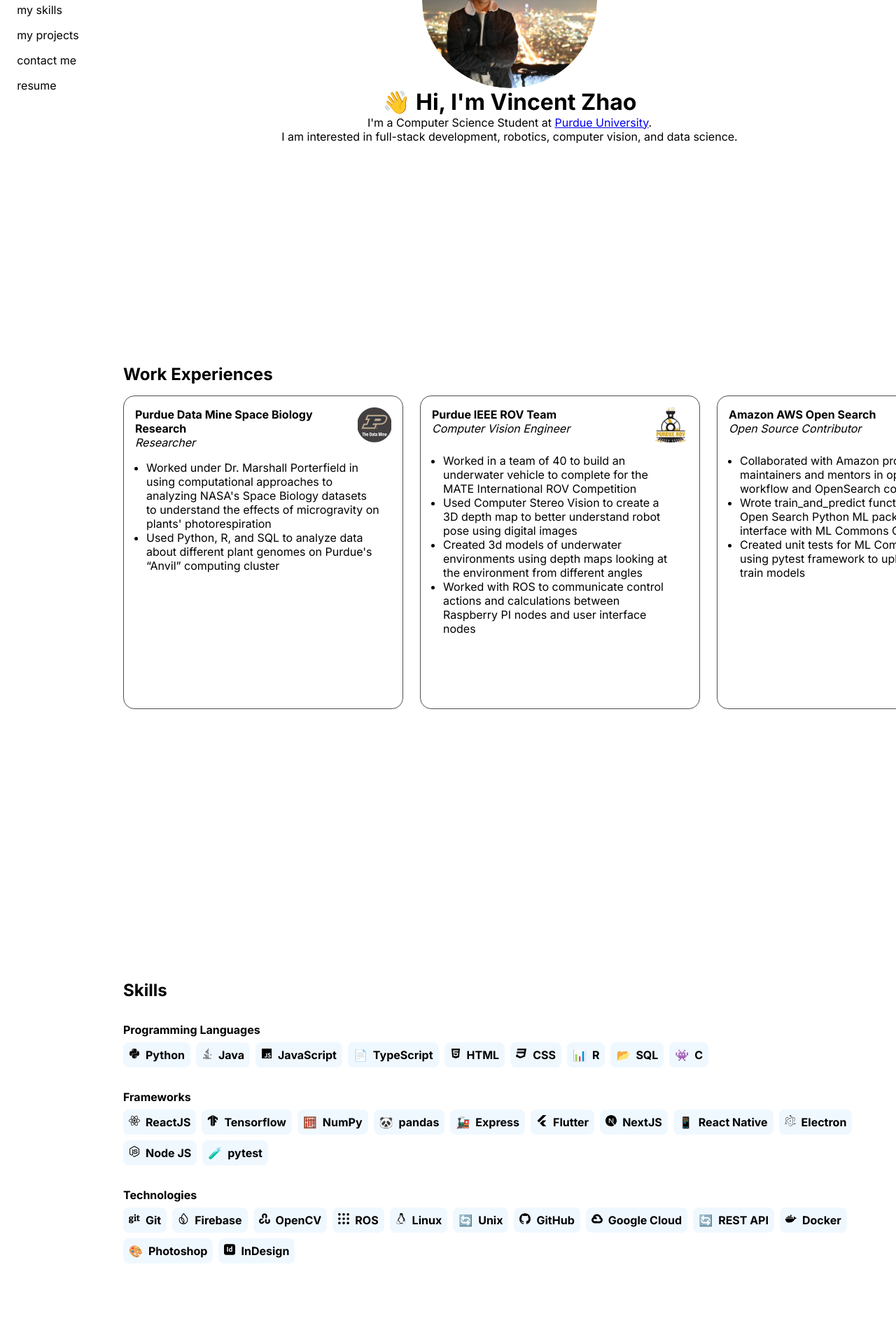
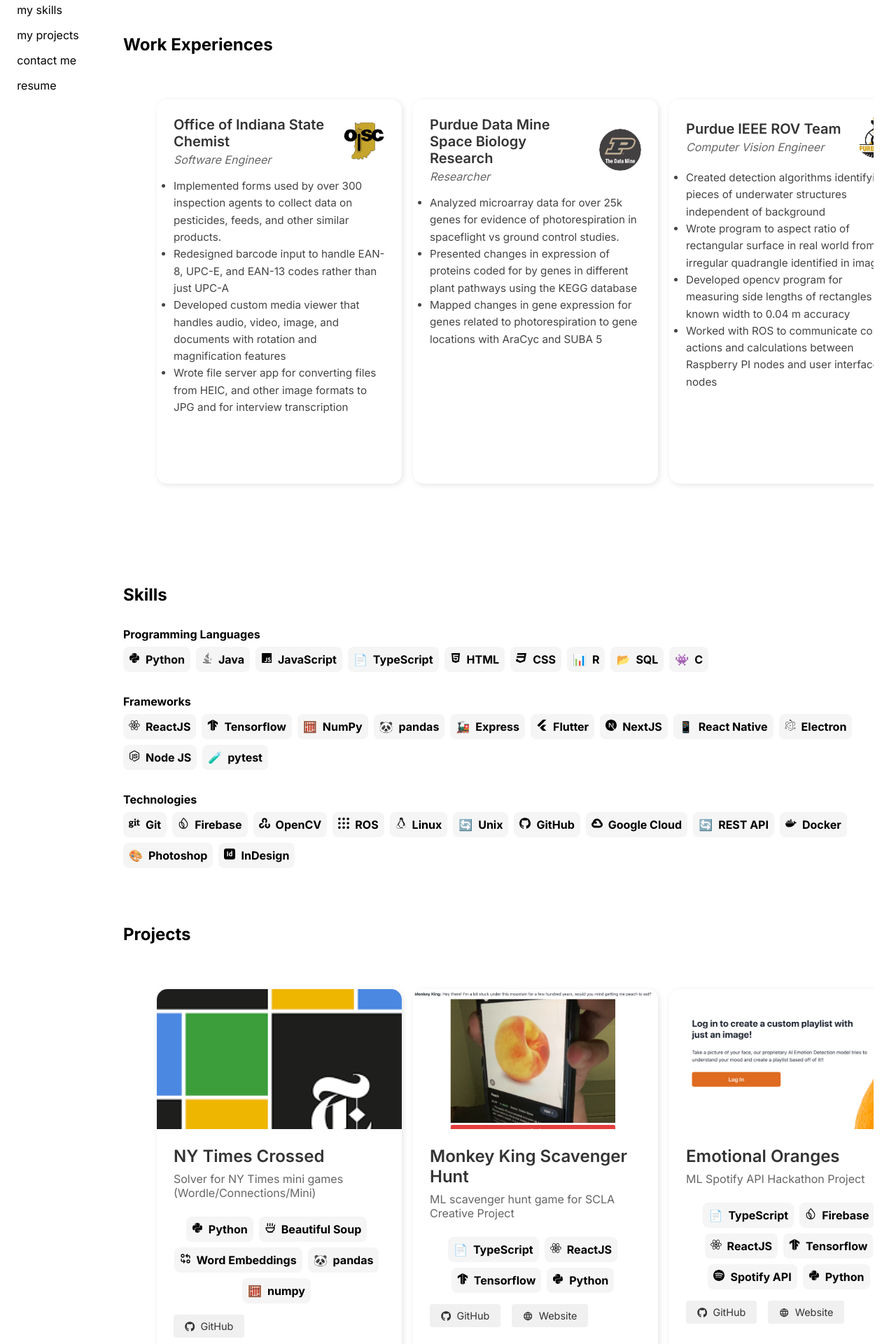
Before and after one commit to VincentZhao12/portfolio, a Next.js app: page / in a window 1280 px wide. Shown: the part 360-2280 px from the top of the page at 70% size. Built offline with nearby package versions, Linux system fonts and the light colour scheme.

Commit message:
styling and resume updates
Signed-off-by: Vincent Zhao <59675522+VincentZhao12@users.noreply.github.com>

```diff
--- a/src/app/page.module.css
+++ b/src/app/page.module.css
@@ -66,7 +66,7 @@
     }
 }
 .footer {
-    background-color: aliceblue;
+    background-color: #f5f5f5;
     padding: 20px;
     text-align: center;
     width: 100%;
@@ -88,5 +88,5 @@
 }
 
 .content > * {
-    height: 100vh;
+    /* height: 100vh; */
 }
--- a/src/app/page.tsx
+++ b/src/app/page.tsx
@@ -83,24 +83,59 @@
                         <Carousel
                             items={[
                                 <Experience
+                                    name="Office of Indiana State Chemist"
+                                    role="Software Engineer"
+                                    image="/images/oisc.jpeg"
+                                >
+                                    <ul>
+                                        <li>
+                                            Implemented forms used by over 300
+                                            inspection agents to collect data on
+                                            pesticides, feeds, and other similar
+                                            products.
+                                        </li>
+                                        <li>
+                                            Redesigned barcode input to handle
+                                            EAN-8, UPC-E, and EAN-13 codes
+                                            rather than just UPC-A
+                                        </li>
+                                        <li>
+                                            Developed custom media viewer that
+                                            handles audio, video, image, and
+                                            documents with rotation and
+                                            magnification features
+                                        </li>
+                                        <li>
+                                            Wrote file server app for converting
+                                            files from HEIC, and other image
+                                            formats to JPG and for interview
+                                            transcription
+                                        </li>
+                                    </ul>
+                                </Experience>,
+                                <Experience
                                     name="Purdue Data Mine Space Biology Research"
                                     role="Researcher"
                                     image="/images/datamine.png"
                                 >
                                     <ul>
                                         <li>
-                                            Worked under Dr. Marshall
-                                            Porterfield in using computational
-                                            approaches to analyzing NASA's Space
-                                            Biology datasets to understand the
-                                            effects of microgravity on plants'
-                                            photorespiration
+                                            Analyzed microarray data for over
+                                            25k genes for evidence of
+                                            photorespiration in spaceflight vs
+                                            ground control studies.
                                         </li>
                                         <li>
-                                            Used Python, R, and SQL to analyze
-                                            data about different plant genomes
-                                            on Purdue's “Anvil” computing
-                                            cluster
+                                            Presented changes in expression of
+                                            proteins coded for by genes in
+                                            different plant pathways using the
+                                            KEGG database
+                                        </li>
+                                        <li>
+                                            Mapped changes in gene expression
+                                            for genes related to
+                                            photorespiration to gene locations
+                                            with AraCyc and SUBA 5
                                         </li>
                                     </ul>
                                 </Experience>,
@@ -111,22 +146,20 @@
                                 >
                                     <ul>
                                         <li>
-                                            Worked in a team of 40 to build an
-                                            underwater vehicle to complete for
-                                            the MATE International ROV
-                                            Competition
+                                            Created detection algorithms
+                                            identifying pieces of underwater
+                                            structures independent of background
                                         </li>
                                         <li>
-                                            Used Computer Stereo Vision to
-                                            create a 3D depth map to better
-                                            understand robot pose using digital
-                                            images
+                                            Wrote program to aspect ratio of
+                                            rectangular surface in real world
+                                            from irregular quadrangle identified
+                                            in image
                                         </li>
                                         <li>
-                                            Created 3d models of underwater
-                                            environments using depth maps
-                                            looking at the environment from
-                                            different angles
+                                            Developed opencv program for
+                                            measuring side lengths of rectangles
+                                            of known width to 0.04 m accuracy
                                         </li>
                                         <li>
                                             Worked with ROS to communicate
--- a/src/components/Carousel/Carousel.module.css
+++ b/src/components/Carousel/Carousel.module.css
@@ -1,29 +1,82 @@
-/* components/Carousel.module.css */
-
 .carousel {
     width: 100%;
     overflow: hidden;
     margin: 1em 0;
+    position: relative;
+    border-radius: 15px;
+    padding: 2em;
 }
 
 .carouselContainer {
     display: flex;
     overflow-x: auto;
-    scroll-snap-type: x mandatory;
-    -webkit-overflow-scrolling: touch; /* Enable smooth scrolling on iOS devices */
+    /* scroll-snap-type: x mandatory; */
+    -webkit-overflow-scrolling: touch;
+    scroll-behavior: smooth;
+    padding: 1em;
 }
 
 .carouselItem {
     flex: 0 0 auto;
     scroll-snap-align: start;
-    margin-right: 1.5em; /* Adjust the spacing between items as needed */
-    height: 100%;
+    margin-right: 1em;
+    border-radius: 15px;
+    overflow: hidden;
+    background-color: #fff;
+    box-shadow: 2px 2px 8px rgba(0, 0, 0, 0.1);
+    transition: transform 0.3s ease, box-shadow 0.3s ease;
 }
 
-/* Media query for responsiveness */
+.carouselItem:hover {
+    transform: translateY(-10px);
+    box-shadow: 0 4px 16px rgba(0, 0, 0, 0.2);
+}
+
+.carouselItem:last-child {
+    margin-right: 0;
+}
+
+.navigationButton {
+    position: absolute;
+    top: 50%;
+    transform: translateY(-50%);
+    background-color: rgba(0, 0, 0, 0.6);
+    color: white;
+    border: none;
+    cursor: pointer;
+    padding: 0.75em 1.25em;
+    border-radius: 50%;
+    display: flex;
+    align-items: center;
+    justify-content: center;
+    transition: background-color 0.3s, transform 0.3s;
+    z-index: 1;
+}
+
+.navigationButton:hover {
+    background-color: rgba(0, 0, 0, 0.8);
+    transform: scale(1.1);
+}
+
+.navigationButton:first-of-type {
+    left: 10px;
+}
+
+.navigationButton:last-of-type {
+    right: 10px;
+}
+
 @media (max-width: 767px) {
+    .carouselContainer {
+        padding: 0.5em;
+    }
+
     .carouselItem {
-        width: calc(100% - 16px); /* Full width on small screens with margin */
+        width: calc(100% - 16px);
         margin-right: 0;
     }
+
+    .navigationButton {
+        padding: 0.5em 1em;
+    }
 }
--- a/src/components/Experience/Experience.module.css
+++ b/src/components/Experience/Experience.module.css
@@ -1,46 +1,62 @@
-.squareImage {
-    width: 50px; /* Set your desired width */
-    height: 50px; /* Set your desired height */
+.experienceCard {
+    background-color: #ffffff;
+    border-radius: 12px;
     overflow: hidden;
+    transition: transform 0.3s ease-in-out, box-shadow 0.3s ease-in-out;
+    width: 100%;
+    max-width: 350px;
+    display: flex;
+    flex-direction: column;
+    padding: 1.5rem;
+}
+
+.header {
+    display: flex;
+    justify-content: space-between;
+    align-items: center;
+    margin-bottom: 1rem;
+}
+
+.info {
+    flex-grow: 1;
+}
+
+.name {
+    font-size: 1.25rem;
+    font-weight: 600;
+    color: #333;
+    margin: 0 0 0.25rem 0;
+}
+
+.role {
+    font-size: 1rem;
+    color: #666;
+    font-style: italic;
+    margin: 0;
+}
+
+.imageContainer {
+    position: relative;
+    width: 60px;
+    height: 60px;
+    border-radius: 50%;
+    overflow: hidden;
+    flex-shrink: 0;
+    margin-left: 1rem;
 }
 
 .image {
-    width: 100%;
-    height: 100%;
-    object-fit: cover; /* Ensure the image covers the entire square container */
+    border-radius: 50%;
 }
 
-.hstack {
-    display: flex;
-    flex-direction: row;
-    width: 100%;
-    justify-content: space-between;
+.description {
+    font-size: 0.95rem;
+    color: #444;
+    line-height: 1.6;
 }
 
-.pane {
-    border-style: solid;
-    border-color: rgb(78, 78, 79);
-    border-width: 0.075rem;
-    padding: 1rem 1rem 1rem 1rem;
-    width: 25rem;
-    display: flex;
-    flex-direction: column;
-    justify-content: flex-start;
-    align-items: center;
-    border-radius: 1rem;
-    height: 28rem;
-}
-
-.desc {
-    display: inline;
-    margin: 1rem;
-}
-
-@media (max-width: 600px) {
-    .pane {
-        width: 70vw;
-    }
-    .squareImage {
-        width: 90%;
+@media (max-width: 768px) {
+    .experienceCard {
+        max-width: 100%;
     }
 }
--- a/src/components/Experience/index.tsx
+++ b/src/components/Experience/index.tsx
@@ -11,27 +11,25 @@
 
 const Experience: FC<ExperienceProps> = ({ name, role, image, children }) => {
     return (
-        <div className={styles.pane}>
-            <div className={styles.hstack}>
-                <div>
-                    <h4>{name}</h4>
-                    <i>
-                        <p>{role}</p>
-                    </i>
+        <div className={styles.experienceCard}>
+            <div className={styles.header}>
+                <div className={styles.info}>
+                    <h3 className={styles.name}>{name}</h3>
+                    <p className={styles.role}>{role}</p>
                 </div>
                 {image && (
-                    <div className={styles.squareImage}>
+                    <div className={styles.imageContainer}>
                         <Image
                             src={image}
                             alt={name}
+                            layout="fill"
+                            objectFit="cover"
                             className={styles.image}
-                            width={100}
-                            height={100}
                         />
                     </div>
                 )}
             </div>
-            <div className={styles.desc}>{children}</div>
+            <div className={styles.description}>{children}</div>
         </div>
     );
 };
--- a/src/components/IconList/IconList.module.css
+++ b/src/components/IconList/IconList.module.css
@@ -11,8 +11,7 @@
 .skillItem {
     display: flex;
     align-items: center;
-    /* background-color: #433e58; */
-    background-color: aliceblue;
+    background-color: #f5f5f5;
     padding: 8px;
     border-radius: 8px;
     margin-right: 8px;
--- a/src/components/Project/Project.module.css
+++ b/src/components/Project/Project.module.css
@@ -1,78 +1,75 @@
-.squareImage {
-    width: 23rem;
-    height: 20rem;
+.projectCard {
+    background-color: #ffffff;
+    border-radius: 12px;
     overflow: hidden;
-    /* border-radius: 0.5em;
-    border-style: solid;
-    border-width: 0.1rem; */
-    margin-top: 0;
+    transition: transform 0.3s ease-in-out, box-shadow 0.3s ease-in-out;
+    width: 100%;
+    max-width: 350px;
+    display: flex;
+    flex-direction: column;
+}
+
+.imageContainer {
+    position: relative;
+    width: 100%;
+    height: 200px;
+}
+
+.image {
+    border-top-left-radius: 12px;
+    border-top-right-radius: 12px;
+}
+
+.content {
+    padding: 1.5rem;
+    display: flex;
+    flex-direction: column;
+    flex-grow: 1;
+}
+
+.title {
+    font-size: 1.5rem;
+    font-weight: 600;
+    margin-bottom: 0.5rem;
+    color: #333;
+}
+
+.description {
+    font-size: 1rem;
+    color: #666;
+    margin-bottom: 1rem;
+    flex-grow: 1;
 }
 
 .skills {
-    display: flex;
-    justify-content: center;
-    align-items: center;
-    margin: 0rem 1rem;
+    margin-bottom: 1rem;
 }
 
-.image {
-    width: 100%;
-    height: 100%;
-    object-fit: cover; /* Ensure the image covers the entire square container */
+.links {
+    display: flex;
+    justify-content: flex-start;
+    gap: 1rem;
 }
 
-.hstack {
-    display: flex;
-    flex-direction: row;
-    width: 100%;
-    justify-content: space-between;
-}
-.toparea {
-    display: flex;
-    flex-direction: row;
-    justify-content: space-between;
+.link {
+    display: inline-flex;
     align-items: center;
+    gap: 0.5rem;
+    padding: 0.5rem 1rem;
+    background-color: #f0f0f0;
+    color: #333;
+    text-decoration: none;
+    border-radius: 4px;
+    transition: background-color 0.2s ease-in-out;
+    font-size: 0.9rem;
 }
 
-.buttongroup {
-    display: flex;
-    flex-direction: row;
-    /* justify-content: space-between; */
-    align-items: center;
+.link:hover {
+    background-color: #e0e0e0;
 }
 
-.buttongroup > * {
-    margin: 0.15rem;
-}
-
-.pane {
-    border-style: solid;
-    border-color: rgb(78, 78, 79);
-    border-width: 0.075rem;
-    padding: 1rem 0.5rem 1rem 0.5rem;
-    width: 25rem;
-    display: flex;
-    flex-direction: column;
-    justify-content: flex-start;
-    align-items: center;
-    border-radius: 0.2rem;
-    /* background-color: rgb(215, 215, 215); */
-    height: 38rem;
-}
-
-.desc {
-    display: inline;
-    margin: 0.75rem 2rem 0.5rem 2rem;
-    font-size: 1;
-    font-weight: 500;
-    text-align: center;
-}
-
-@media (max-width: 600px) {
-    .pane {
-        width: 70vw;
-    }
-    .squareImage {
-        width: 90%;
+@media (max-width: 768px) {
+    .projectCard {
+        max-width: 100%;
     }
 }
--- a/src/components/Project/index.tsx
+++ b/src/components/Project/index.tsx
@@ -1,7 +1,6 @@
-import React, { FC, ReactNode } from 'react';
+import React, { FC } from 'react';
 import styles from './Project.module.css';
 import Image from 'next/image';
-import Button from '../Button';
 import { FaGithub } from 'react-icons/fa';
 import { TbWorld } from 'react-icons/tb';
 import IconList, { IconItem } from '../IconList';
@@ -9,7 +8,6 @@
 interface ProjectProps {
     name: string;
     image?: string;
-    children?: ReactNode;
     github?: string;
     website?: string;
     desc?: string;
@@ -25,45 +23,49 @@
     skills,
 }) => {
     return (
-        <div className={styles.pane}>
-            <div className={styles.vstack}>
-                <div className={styles.toparea}>
-                    <h3>{name}</h3>
-                    <div className={styles.buttongroup}>
-                        {github && (
-                            <a href={github} target="_blank">
-                                <Button color="black">
-                                    <FaGithub />
-                                </Button>
-                            </a>
-                        )}
-                        {website && (
-                            <a href={website} target="_blank">
-                                <Button color="blue">
-                                    <TbWorld />
-                                </Button>
-                            </a>
-                        )}
-                    </div>
-                </div>
+        <div className={styles.projectCard}>
             {image && (
-                    <div className={styles.squareImage}>
+                <div className={styles.imageContainer}>
                     <Image
                         src={image}
                         alt={name}
+                        layout="fill"
+                        objectFit="cover"
                         className={styles.image}
-                            width={700}
-                            height={700}
                     />
                 </div>
             )}
-            </div>
-            <span className={styles.desc}>{desc}</span>
+            <div className={styles.content}>
+                <h3 className={styles.title}>{name}</h3>
+                <p className={styles.description}>{desc}</p>
                 {skills && (
                     <div className={styles.skills}>
                         <IconList list={skills} center={true} />
                     </div>
                 )}
+                <div className={styles.links}>
+                    {github && (
+                        <a
+                            href={github}
+                            target="_blank"
+                            rel="noopener noreferrer"
+                            className={styles.link}
+                        >
+                            <FaGithub /> GitHub
+                        </a>
+                    )}
+                    {website && (
+                        <a
+                            href={website}
+                            target="_blank"
+                            rel="noopener noreferrer"
+                            className={styles.link}
+                        >
+                            <TbWorld /> Website
+                        </a>
+                    )}
+                </div>
+            </div>
         </div>
     );
 };
--- a/src/components/ScrollButton/ScrollButton.module.css
+++ b/src/components/ScrollButton/ScrollButton.module.css
@@ -1,6 +1,6 @@
-/* .button :hover {
-    cursor: zoom-in;
-} */
+.button:hover {
+    /* background-color: red; */
+}
 
 .button {
     background-color: inherit;
```
Also changed, not shown: public/images/oisc.jpeg (added), 1 other file (tests, documents, lock files or other folders). Lines whose indentation alone changed are shown as unchanged.
